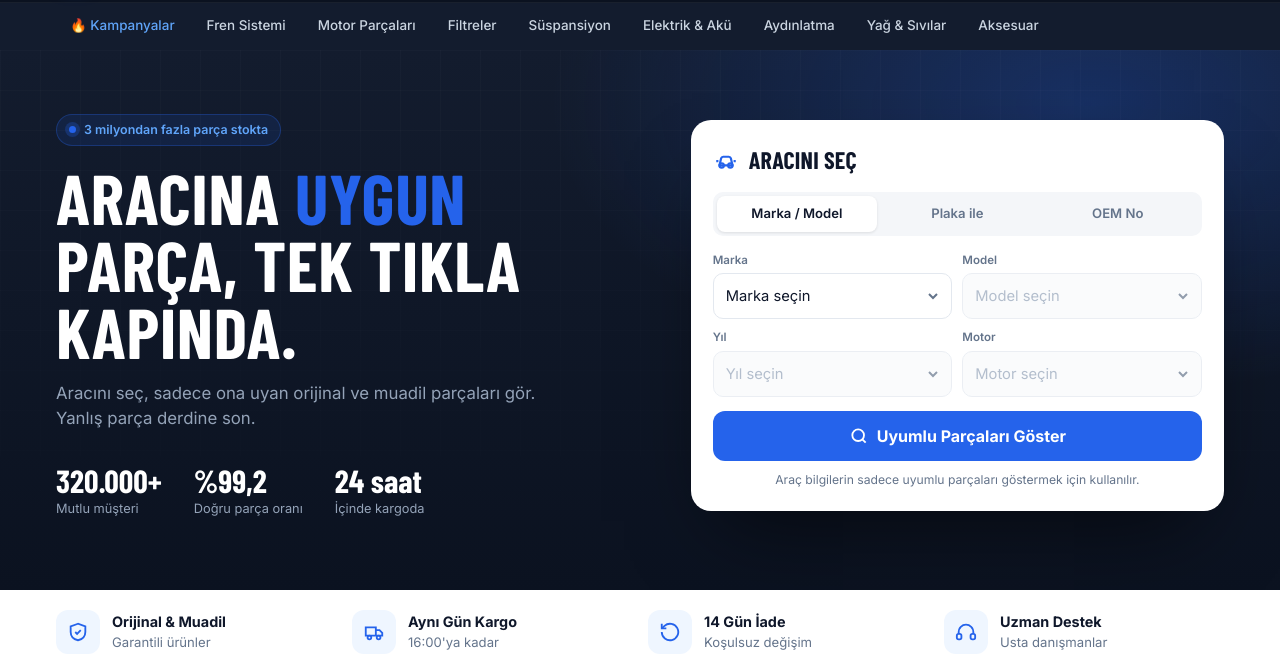
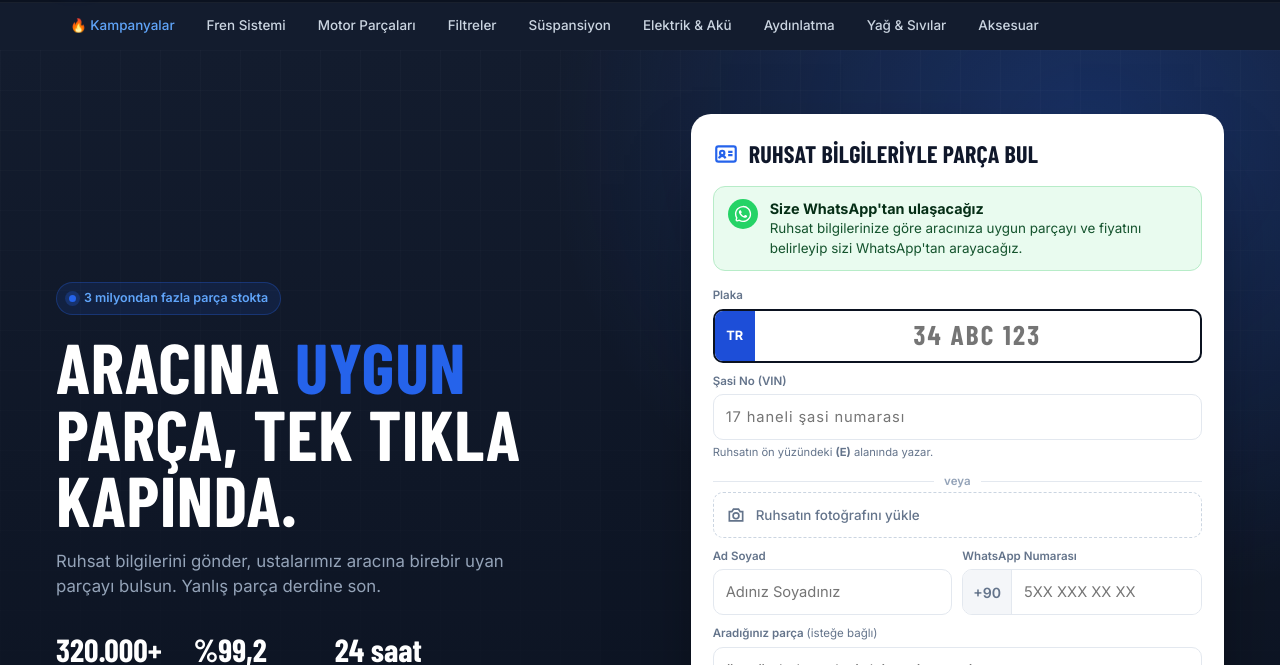
Before and after one commit to adanademir1940/mahsun, a plain HTML site: page index.html in a window 1280 px wide. Shown: the part 135-800 px from the top of the page. Drawn offline with nearby package versions, Linux system fonts and the light colour scheme; a web font is replaced by a local one.

Commit message:
Araç seçici yerine ruhsat bilgisi + WhatsApp geri dönüş formu
Co-Authored-By: Claude Opus 5.5 <noreply@anthropic.com>
Claude-Session: https://claude.ai/code/session_01HTCSVMAVhJURrZbj3RXCEK

```diff
--- a/index.html
+++ b/index.html
@@ -103,6 +103,37 @@
   .btn:hover{background:#1d4ed8}
   .btn:active{transform:scale(.98)}
   .finder .btn{width:100%; margin-top:14px}
+
+  /* Ruhsat formu */
+  .wa{width:22px; height:22px; flex:none}
+  .waNote{display:flex; gap:12px; align-items:flex-start; background:#e9fbef; border:1px solid #b7ecc8; color:#14532d; border-radius:12px; padding:12px 14px; font-size:.84rem; line-height:1.45; margin:14px 0 16px}
+  .waNote .wa{width:30px; height:30px; color:#fff; background:#25d366; border-radius:50%; padding:5px}
+  .waNote b{display:block; font-size:.9rem; color:#052e16}
+  .field small{display:block; font-size:.7rem; color:var(--muted); margin-top:4px}
+  .field.full{grid-column:1/-1}
+  .phone{display:flex; height:46px; border:1.5px solid var(--line); border-radius:10px; overflow:hidden}
+  .phone:focus-within{border-color:var(--or)}
+  .phone span{display:grid; place-items:center; padding:0 10px; background:var(--bg); color:var(--muted); font-size:.88rem; font-weight:600; border-right:1px solid var(--line)}
+  .phone input{border:0; height:100%; border-radius:0}
+  .field .upload{display:flex; margin:0; font-weight:500; align-items:center; gap:10px; height:46px; border:1.5px dashed #cbd5e1; border-radius:10px; padding:0 12px; font-size:.84rem; color:var(--muted); cursor:pointer; overflow:hidden; white-space:nowrap; text-overflow:ellipsis}
+  .field .upload:hover{border-color:var(--or); color:var(--or)}
+  .field .upload.ok{border-style:solid; border-color:#22c55e; color:#15803d}
+  .upload input{display:none}
+  .or{display:flex; align-items:center; gap:10px; color:#94a3b8; font-size:.72rem; font-weight:600; margin:2px 0}
+  .or::before,.or::after{content:""; flex:1; height:1px; background:var(--line)}
+  .kvkk{display:flex; gap:8px; align-items:flex-start; font-size:.74rem; color:var(--muted); margin-top:12px; cursor:pointer}
+  .kvkk input{margin-top:2px; accent-color:var(--or)}
+  .btn.wa-btn{background:#25d366; color:#fff}
+  .btn.wa-btn:hover{background:#1ebe5a}
+  .field.bad input,.field.bad .phone,.field.bad .plate{border-color:var(--red)!important}
+  .done{display:none; text-align:center; padding:26px 6px 10px}
+  .done .wa{width:64px; height:64px; color:#fff; background:#25d366; border-radius:50%; padding:12px; margin-bottom:14px; box-shadow:0 12px 30px -10px rgba(37,211,102,.7)}
+  .done h4{font-size:1.25rem; margin-bottom:6px}
+  .done p{color:var(--muted); font-size:.9rem}
+  .done button{margin-top:16px; color:var(--or); font-weight:600; font-size:.88rem}
+  .finder.sent form{display:none}
+  @media (max-width:520px){.fgrid{grid-template-columns:1fr}}
+  .finder.sent .done{display:block}
   .finder .hint{margin-top:10px; font-size:.76rem; color:var(--muted); text-align:center}
   @media (max-width:900px){.hero .wrap{grid-template-columns:1fr; gap:32px; padding-top:40px; padding-bottom:48px}}
 
@@ -311,7 +342,7 @@
   <div>
     <span class="eyebrow"><i></i>3 milyondan fazla parça stokta</span>
     <h1 class="cond">Aracına <em>uygun</em> parça, tek tıkla kapında.</h1>
-    <p class="lead">Aracını seç, sadece ona uyan orijinal ve muadil parçaları gör. Yanlış parça derdine son.</p>
+    <p class="lead">Ruhsat bilgilerini gönder, ustalarımız aracına birebir uyan parçayı bulsun. Yanlış parça derdine son.</p>
     <div class="stats">
       <div><b>320.000+</b>Mutlu müşteri</div>
       <div><b>%99,2</b>Doğru parça oranı</div>
@@ -320,39 +351,40 @@
   </div>
 
   <div class="finder" id="finder">
-    <h3 class="cond"><svg viewBox="0 0 24 24" fill="none" stroke="currentColor" stroke-width="2"><path d="M5 17h14M6 17l1.5-6.5A2 2 0 0 1 9.4 9h5.2a2 2 0 0 1 1.9 1.5L18 17"/><circle cx="8" cy="17" r="2"/><circle cx="16" cy="17" r="2"/><path d="M3 13h2M19 13h2"/></svg>Aracını Seç</h3>
-    <div class="tabs" role="tablist">
-      <button class="on" data-t="car" onclick="setTab('car',this)">Marka / Model</button>
-      <button data-t="plate" onclick="setTab('plate',this)">Plaka ile</button>
-      <button data-t="oem" onclick="setTab('oem',this)">OEM No</button>
+    <h3 class="cond"><svg viewBox="0 0 24 24" fill="none" stroke="currentColor" stroke-width="2"><rect x="3" y="5" width="18" height="14" rx="2"/><circle cx="8.5" cy="11" r="2"/><path d="M5.5 16c.6-1.5 1.7-2.2 3-2.2s2.4.7 3 2.2M14 10h4M14 13h4"/></svg>Ruhsat Bilgileriyle Parça Bul</h3>
+
+    <div class="waNote"><svg class="wa" viewBox="0 0 32 32" aria-hidden="true"><path fill="currentColor" d="M16.04 3C8.86 3 3.05 8.8 3.05 15.97c0 2.29.6 4.53 1.74 6.5L3 29l6.7-1.75a12.96 12.96 0 0 0 6.33 1.62h.01c7.17 0 13-5.8 13-12.97 0-3.47-1.35-6.73-3.8-9.18A12.9 12.9 0 0 0 16.04 3zm0 23.68h-.01a10.8 10.8 0 0 1-5.5-1.5l-.4-.24-3.97 1.04 1.06-3.87-.26-.4a10.74 10.74 0 0 1-1.65-5.74c0-5.96 4.85-10.8 10.82-10.8 2.89 0 5.6 1.12 7.64 3.17a10.73 10.73 0 0 1 3.17 7.64c0 5.96-4.86 10.8-10.9 10.8zm5.93-8.09c-.33-.16-1.93-.95-2.23-1.06-.3-.11-.52-.16-.73.16-.22.33-.84 1.06-1.03 1.27-.19.22-.38.24-.7.08-.33-.16-1.38-.51-2.62-1.62-.97-.86-1.62-1.93-1.81-2.25-.19-.33-.02-.5.14-.66.15-.15.33-.38.49-.57.16-.19.22-.33.33-.54.11-.22.05-.41-.03-.57-.08-.16-.73-1.76-1-2.41-.27-.63-.54-.55-.73-.56h-.62c-.22 0-.57.08-.87.41-.3.33-1.14 1.11-1.14 2.71s1.17 3.15 1.33 3.36c.16.22 2.3 3.5 5.56 4.91.78.34 1.39.54 1.86.69.78.25 1.49.21 2.05.13.63-.09 1.93-.79 2.2-1.55.27-.76.27-1.41.19-1.55-.08-.13-.3-.21-.62-.37z"/></svg><span><b>Size WhatsApp'tan ulaşacağız</b>Ruhsat bilgilerinize göre aracınıza uygun parçayı ve fiyatını belirleyip sizi WhatsApp'tan arayacağız.</span></div>
+
+    <form id="ruhsatForm" novalidate onsubmit="event.preventDefault(); sendForm()">
+      <div class="fgrid">
+        <div class="field full" id="f-plate"><label>Plaka</label>
+          <div class="plate"><span>TR</span><input id="plateIn" placeholder="34 ABC 123" maxlength="11" autocomplete="off"></div>
+        </div>
+        <div class="field full" id="f-vin"><label>Şasi No (VIN)</label>
+          <input id="vinIn" placeholder="17 haneli şasi numarası" maxlength="17" autocomplete="off" style="letter-spacing:.06em">
+          <small>Ruhsatın ön yüzündeki <b>(E)</b> alanında yazar.</small>
+        </div>
+        <div class="field full"><div class="or">veya</div>
+          <label class="upload" id="upl"><svg class="i" viewBox="0 0 24 24" fill="none" stroke="currentColor" stroke-width="2"><path d="M4 8h3l2-3h6l2 3h3v11H4z"/><circle cx="12" cy="13" r="3.5"/></svg><span id="uplTxt">Ruhsatın fotoğrafını yükle</span><input type="file" accept="image/*" capture="environment" onchange="pickFile(this)"></label>
+        </div>
+        <div class="field" id="f-name"><label>Ad Soyad</label><input id="nameIn" placeholder="Adınız Soyadınız" autocomplete="name"></div>
+        <div class="field" id="f-tel"><label>WhatsApp Numarası</label>
+          <div class="phone"><span>+90</span><input id="telIn" type="tel" inputmode="numeric" placeholder="5XX XXX XX XX" maxlength="13" autocomplete="tel-national"></div>
+        </div>
+        <div class="field full"><label>Aradığınız parça <span style="font-weight:400">(isteğe bağlı)</span></label><input id="partIn" placeholder="örn. ön balata, devirdaim, triger seti"></div>
+      </div>
+      <label class="kvkk"><input type="checkbox" id="kvkkIn"><span>Bilgilerimin parça tespiti ve WhatsApp üzerinden iletişim için kullanılmasını kabul ediyorum (KVKK).</span></label>
+      <button class="btn wa-btn" type="submit"><svg class="wa" viewBox="0 0 32 32" aria-hidden="true"><path fill="currentColor" d="M16.04 3C8.86 3 3.05 8.8 3.05 15.97c0 2.29.6 4.53 1.74 6.5L3 29l6.7-1.75a12.96 12.96 0 0 0 6.33 1.62h.01c7.17 0 13-5.8 13-12.97 0-3.47-1.35-6.73-3.8-9.18A12.9 12.9 0 0 0 16.04 3zm0 23.68h-.01a10.8 10.8 0 0 1-5.5-1.5l-.4-.24-3.97 1.04 1.06-3.87-.26-.4a10.74 10.74 0 0 1-1.65-5.74c0-5.96 4.85-10.8 10.82-10.8 2.89 0 5.6 1.12 7.64 3.17a10.73 10.73 0 0 1 3.17 7.64c0 5.96-4.86 10.8-10.9 10.8zm5.93-8.09c-.33-.16-1.93-.95-2.23-1.06-.3-.11-.52-.16-.73.16-.22.33-.84 1.06-1.03 1.27-.19.22-.38.24-.7.08-.33-.16-1.38-.51-2.62-1.62-.97-.86-1.62-1.93-1.81-2.25-.19-.33-.02-.5.14-.66.15-.15.33-.38.49-.57.16-.19.22-.33.33-.54.11-.22.05-.41-.03-.57-.08-.16-.73-1.76-1-2.41-.27-.63-.54-.55-.73-.56h-.62c-.22 0-.57.08-.87.41-.3.33-1.14 1.11-1.14 2.71s1.17 3.15 1.33 3.36c.16.22 2.3 3.5 5.56 4.91.78.34 1.39.54 1.86.69.78.25 1.49.21 2.05.13.63-.09 1.93-.79 2.2-1.55.27-.76.27-1.41.19-1.55-.08-.13-.3-.21-.62-.37z"/></svg>Gönder, WhatsApp'tan Arayın</button>
+      <p class="hint">Mesai saatlerinde ortalama 15 dakika içinde dönüş yapıyoruz.</p>
+    </form>
+
+    <div class="done">
+      <svg class="wa" viewBox="0 0 32 32" aria-hidden="true"><path fill="currentColor" d="M16.04 3C8.86 3 3.05 8.8 3.05 15.97c0 2.29.6 4.53 1.74 6.5L3 29l6.7-1.75a12.96 12.96 0 0 0 6.33 1.62h.01c7.17 0 13-5.8 13-12.97 0-3.47-1.35-6.73-3.8-9.18A12.9 12.9 0 0 0 16.04 3zm0 23.68h-.01a10.8 10.8 0 0 1-5.5-1.5l-.4-.24-3.97 1.04 1.06-3.87-.26-.4a10.74 10.74 0 0 1-1.65-5.74c0-5.96 4.85-10.8 10.82-10.8 2.89 0 5.6 1.12 7.64 3.17a10.73 10.73 0 0 1 3.17 7.64c0 5.96-4.86 10.8-10.9 10.8zm5.93-8.09c-.33-.16-1.93-.95-2.23-1.06-.3-.11-.52-.16-.73.16-.22.33-.84 1.06-1.03 1.27-.19.22-.38.24-.7.08-.33-.16-1.38-.51-2.62-1.62-.97-.86-1.62-1.93-1.81-2.25-.19-.33-.02-.5.14-.66.15-.15.33-.38.49-.57.16-.19.22-.33.33-.54.11-.22.05-.41-.03-.57-.08-.16-.73-1.76-1-2.41-.27-.63-.54-.55-.73-.56h-.62c-.22 0-.57.08-.87.41-.3.33-1.14 1.11-1.14 2.71s1.17 3.15 1.33 3.36c.16.22 2.3 3.5 5.56 4.91.78.34 1.39.54 1.86.69.78.25 1.49.21 2.05.13.63-.09 1.93-.79 2.2-1.55.27-.76.27-1.41.19-1.55-.08-.13-.3-.21-.62-.37z"/></svg>
+      <h4>Talebiniz alındı!</h4>
+      <p><b id="doneTel"></b> numarasına en kısa sürede WhatsApp'tan ulaşacağız.</p>
+      <button onclick="resetForm()">Yeni talep oluştur</button>
     </div>
-
-    <div id="t-car">
-      <div class="fgrid">
-        <div class="field"><label>Marka</label><select id="sMake" onchange="fillModels()"><option value="">Marka seçin</option></select></div>
-        <div class="field"><label>Model</label><select id="sModel" onchange="fillYears()" disabled><option>Model seçin</option></select></div>
-        <div class="field"><label>Yıl</label><select id="sYear" onchange="fillEngines()" disabled><option>Yıl seçin</option></select></div>
-        <div class="field"><label>Motor</label><select id="sEngine" disabled><option>Motor seçin</option></select></div>
-      </div>
-    </div>
-    <div id="t-plate" hidden>
-      <div class="field"><label>Plakanız</label>
-        <div class="plate"><span>TR</span><input id="plateIn" placeholder="34 ABC 123" maxlength="10"></div>
-      </div>
-    </div>
-    <div id="t-oem" hidden>
-      <div class="field"><label>OEM / Parça numarası</label><input id="oemIn" placeholder="örn. 410602481R"></div>
-    </div>
-
-    <button class="btn" onclick="findParts()"><svg class="i" viewBox="0 0 24 24" fill="none" stroke="currentColor" stroke-width="2.2"><circle cx="11" cy="11" r="7"/><path d="m20 20-4-4"/></svg>Uyumlu Parçaları Göster</button>
-    <p class="hint">Araç bilgilerin sadece uyumlu parçaları göstermek için kullanılır.</p>
   </div>
-</div></div>
-
-<div class="myCar" id="myCar"><div class="wrap">
-  <svg class="i" viewBox="0 0 24 24" fill="none" stroke="currentColor" stroke-width="2"><path d="M5 17h14M6 17l1.5-6.5A2 2 0 0 1 9.4 9h5.2a2 2 0 0 1 1.9 1.5L18 17"/><circle cx="8" cy="17" r="2"/><circle cx="16" cy="17" r="2"/></svg>
-  <span>Seçili araç: <b id="myCarName"></b> · sadece bu araca uyumlu parçalar gösteriliyor</span>
-  <button onclick="clearCar()">Aracı değiştir</button>
 </div></div>
 
 <div class="trust"><div class="wrap">
@@ -399,7 +431,7 @@
 
 <!-- MARKALAR -->
 <section style="padding-top:0"><div class="wrap">
-  <div class="shead"><div><h2 class="cond">Markaya Göre Ara</h2><p>Aracının markasını seç, modelleri listeleyelim</p></div></div>
+  <div class="shead"><div><h2 class="cond">Markaya Göre Ara</h2><p>Markanı seç, ruhsat bilgilerinle sana uygun parçayı bulalım</p></div></div>
   <div class="makes" id="makes"></div>
 </div></section>
 
@@ -481,46 +513,34 @@ let favs = new Set();
 try{ cart = JSON.parse(localStorage.getItem("pst_cart")||"[]"); }catch(e){}
 const save = () => { try{ localStorage.setItem("pst_cart", JSON.stringify(cart)); }catch(e){} };
 
-/* ---------- ARAÇ SEÇİCİ ---------- */
-const sMake=$("#sMake"), sModel=$("#sModel"), sYear=$("#sYear"), sEngine=$("#sEngine");
-Object.keys(CARS).forEach(m => sMake.add(new Option(m,m)));
-function reset(sel,label){ sel.innerHTML=`<option value="">${label}</option>`; sel.disabled=true; }
-function fillModels(){
-  reset(sModel,"Model seçin"); reset(sYear,"Yıl seçin"); reset(sEngine,"Motor seçin");
-  if(!sMake.value) return;
-  Object.keys(CARS[sMake.value]).forEach(m => sModel.add(new Option(m,m))); sModel.disabled=false;
+/* ---------- RUHSAT FORMU (demo: bilgiler hiçbir yere gönderilmez) ---------- */
+let hasPhoto=false;
+function pickFile(inp){
+  const f=inp.files[0]; if(!f) return;
+  hasPhoto=true; $("#upl").classList.add("ok"); $("#uplTxt").textContent="✓ "+f.name;
 }
-function fillYears(){
-  reset(sYear,"Yıl seçin"); reset(sEngine,"Motor seçin");
-  if(!sModel.value) return;
-  for(let y=2025;y>=2012;y--) sYear.add(new Option(y,y)); sYear.disabled=false;
+const tel=$("#telIn");
+tel.addEventListener("input",()=>{
+  let d=tel.value.replace(/\D/g,"").replace(/^0/,"").slice(0,10);
+  tel.value=[d.slice(0,3),d.slice(3,6),d.slice(6,8),d.slice(8,10)].filter(Boolean).join(" ");
+});
+$("#plateIn").addEventListener("input",e=>e.target.value=e.target.value.toUpperCase());
+$("#vinIn").addEventListener("input",e=>e.target.value=e.target.value.toUpperCase().replace(/[^A-Z0-9]/g,""));
+function bad(id,on){ $("#"+id).classList.toggle("bad",on); return on; }
+function sendForm(){
+  const plate=$("#plateIn").value.trim(), vin=$("#vinIn").value.trim(), name=$("#nameIn").value.trim(), t=tel.value.replace(/\D/g,"");
+  let err=false;
+  const noCar = plate.length<5 && vin.length<17 && !hasPhoto;
+  err |= bad("f-plate",noCar); err |= bad("f-vin",noCar && vin.length>0);
+  err |= bad("f-name",name.length<3);
+  err |= bad("f-tel",!/^5\d{9}$/.test(t));
+  if(noCar){ toast("Plaka, şasi no veya ruhsat fotoğrafından birini girin"); return; }
+  if(err){ toast("Lütfen ad soyad ve geçerli bir WhatsApp numarası girin"); return; }
+  if(!$("#kvkkIn").checked){ toast("Devam etmek için KVKK onayını işaretleyin"); return; }
+  $("#doneTel").textContent="+90 "+tel.value;
+  $("#finder").classList.add("sent");
 }
-function fillEngines(){
-  reset(sEngine,"Motor seçin");
-  if(!sYear.value) return;
-  CARS[sMake.value][sModel.value].forEach(e => sEngine.add(new Option(e,e))); sEngine.disabled=false;
-}
-function setTab(t,btn){
-  document.querySelectorAll(".tabs button").forEach(b=>b.classList.toggle("on",b===btn));
-  ["car","plate","oem"].forEach(x => $("#t-"+x).hidden = x!==t);
-  state.tab=t;
-}
-function findParts(){
-  const t = state.tab||"car";
-  if(t==="car"){
-    if(!sMake.value || !sModel.value){ toast("Lütfen en az marka ve model seçin"); return; }
-    state.car = [sMake.value, sModel.value, sYear.value, sEngine.value].filter(Boolean).join(" ");
-  } else if(t==="plate"){
-    const v=$("#plateIn").value.trim(); if(v.length<5){ toast("Geçerli bir plaka girin"); return; }
-    state.car = "Renault Clio 2019 1.5 dCi"; toast(v.toUpperCase()+" → Renault Clio 2019 1.5 dCi bulundu");
-  } else {
-    const v=$("#oemIn").value.trim(); if(!v){ toast("OEM numarası girin"); return; }
-    state.q=v; state.cat=null; render(); scrollToProducts(); return;
-  }
-  $("#myCarName").textContent = state.car; $("#myCar").classList.add("on");
-  render(); scrollToProducts();
-}
-function clearCar(){ state.car=null; $("#myCar").classList.remove("on"); render(); $("#finder").scrollIntoView({behavior:"smooth",block:"center"}); }
+function resetForm(){ $("#ruhsatForm").reset(); hasPhoto=false; $("#upl").classList.remove("ok"); $("#uplTxt").textContent="Ruhsatın fotoğrafını yükle"; $("#finder").classList.remove("sent"); }
 function scrollToProducts(){ $("#urunler").scrollIntoView({behavior:"smooth"}); }
 
 /* ---------- KATEGORİ & ÜRÜNLER ---------- */
@@ -635,7 +655,7 @@ let tt;
 function toast(msg){ $("#toastTxt").textContent = msg; $("#toast").classList.add("on"); clearTimeout(tt); tt = setTimeout(()=>$("#toast").classList.remove("on"), 2200); }
 function copyCode(el){ try{ navigator.clipboard.writeText(el.textContent); }catch(e){} toast("Kod kopyalandı: "+el.textContent); }
 $("#makes").innerHTML = Object.keys(CARS).map(m => `<button lang="en" onclick="pickMake('${m}')">${m}</button>`).join("");
-function pickMake(m){ setTab('car', document.querySelector('.tabs button')); sMake.value=m; fillModels(); $("#finder").scrollIntoView({behavior:"smooth",block:"center"}); setTimeout(()=>sModel.focus(),500); }
+function pickMake(m){ $("#partIn").value = m+" için parça"; $("#finder").scrollIntoView({behavior:"smooth",block:"center"}); setTimeout(()=>$("#plateIn").focus({preventScroll:true}),600); }
 $("#yr").textContent = new Date().getFullYear();
 
 render(); updateCart();
```
